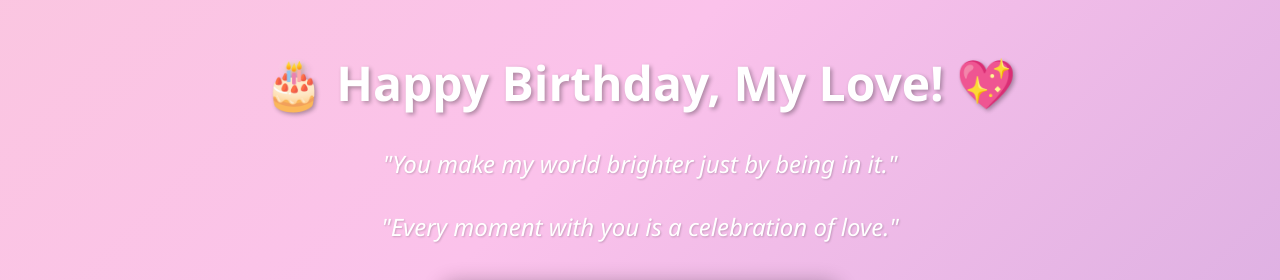
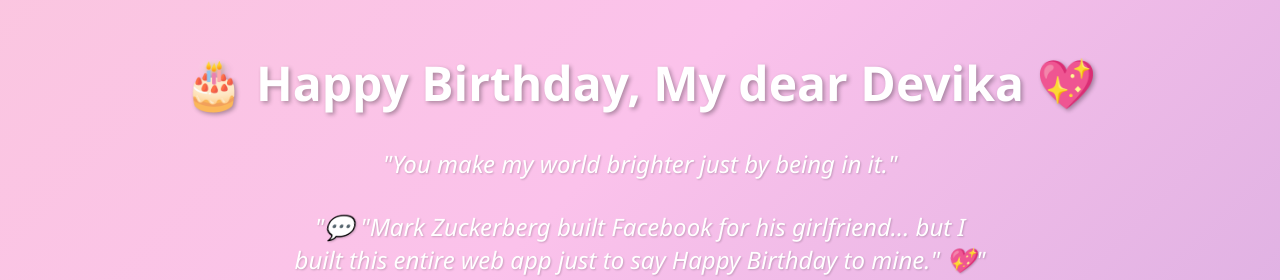
Before and after one commit to parulaila/Project-Devika-, a plain HTML site: page index.html in a window 1280 px wide. Shown: the top 280 px of the page. Drawn offline with Linux system fonts and the light colour scheme; grey boxes are pictures that could not be loaded.

Commit message:
Update index.html

```diff
--- a/index.html
+++ b/index.html
@@ -2,7 +2,7 @@
 <html lang="en">
 <head>
   <meta charset="UTF-8">
-  <title>Happy Birthday, My Love!</title>
+  <title> Advance Happy Birthday, My Love!</title>
   <style>
     body {
       margin: 0;
@@ -73,10 +73,10 @@
   </style>
 </head>
 <body>
-  <h1>🎂 Happy Birthday, My Love! 💖</h1>
+  <h1>🎂 Happy Birthday, My dear Devika 💖</h1>
 
   <div class="quote">"You make my world brighter just by being in it."</div>
-  <div class="quote">"Every moment with you is a celebration of love."</div>
+  <div class="quote">"💬 "Mark Zuckerberg built Facebook for his girlfriend... but I built this entire web app just to say Happy Birthday to mine." 💖"</div>
 
   <div class="slideshow">
     <img src="https://images.unsplash.com/photo-1603575448362-1a6b9e3b8b2f?auto=format&fit=crop&w=800&q=80" class="active" alt="Cake">
```
